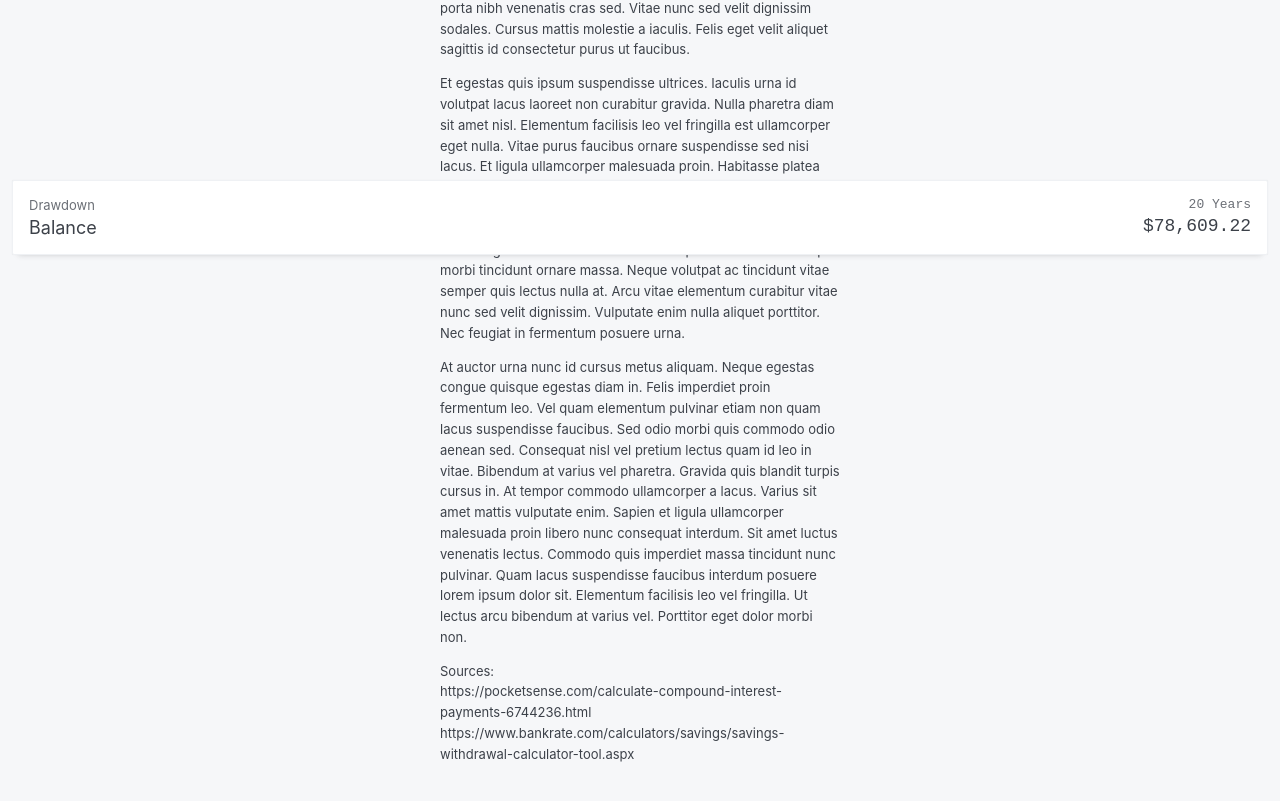
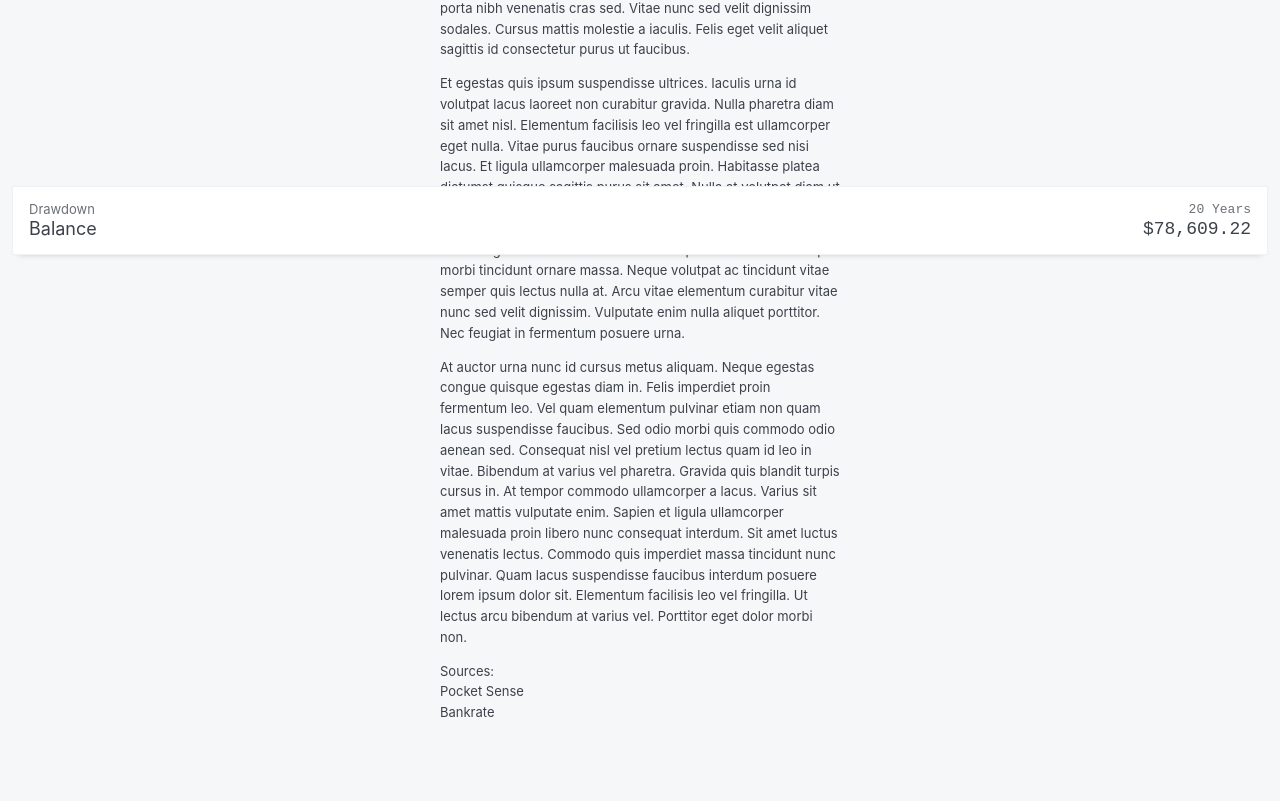
Before and after one commit to moeamaya/choice, a Next.js app: page / in a window 1280 px wide. Shown: the part 529-1330 px from the top of the page. Built offline with nearby package versions, Linux system fonts and the light colour scheme.

Commit message:
Add smooth polyfill, closes #3

```diff
--- a/components/Choice/List.tsx
+++ b/components/Choice/List.tsx
@@ -1,7 +1,9 @@
-import { components } from 'react-select';
+import { components, InputProps } from 'react-select';
 import CreatableSelect from 'react-select/creatable';
 import { OptionType } from './Options';
 import { styled } from '@stitches/react';
+import { useRef } from 'react';
+import { loadGetInitialProps } from 'next/dist/shared/lib/utils';
 
 type SelectProps = {
   options: OptionType[];
--- a/components/Choice/Options.tsx
+++ b/components/Choice/Options.tsx
@@ -1,4 +1,4 @@
-import { useState } from 'react';
+import { useRef, useState } from 'react';
 import { styled, keyframes } from '@stitches/react';
 import * as Popover from '@radix-ui/react-popover';
 import { useHotkeys } from 'react-hotkeys-hook';
@@ -8,6 +8,8 @@ export type OptionType = {
   label: string;
   value: string;
 };
+
+const SCROLL_BUFFER = 16; // pixels
 
 type Props = {
   options: OptionType[];
@@ -57,15 +59,29 @@ const Options = ({
   shortcut,
 }: Props) => {
   const [open, setOpen] = useState(false);
+  const buttonRef = useRef();
 
   useHotkeys(shortcut, (e) => {
     setOpen(true);
     e.preventDefault();
   });
 
+  const onOpenChange = (open: boolean) => {
+    setOpen(open);
+    if (open) {
+      const scroll = window.scrollY;
+      const top = buttonRef.current.getBoundingClientRect().top;
+      window.scrollTo({
+        top: scroll + top - SCROLL_BUFFER,
+        left: 0,
+        behavior: 'smooth',
+      });
+    }
+  };
+
   return (
-    <Popover.Root open={open} onOpenChange={setOpen}>
-      <StyledTrigger className={open ? 'active' : ''}>
+    <Popover.Root open={open} onOpenChange={onOpenChange}>
+      <StyledTrigger ref={buttonRef} className={open ? 'active' : ''}>
         {option.label}
       </StyledTrigger>
       <StyledContent sideOffset={4} onEscapeKeyDown={() => setOpen(false)}>
--- a/components/Drawdown/Content.tsx
+++ b/components/Drawdown/Content.tsx
@@ -53,9 +53,13 @@ const Content = () => {
       <StyledParagraph>
         Sources:
         <br />
-        https://pocketsense.com/calculate-compound-interest-payments-6744236.html
+        <a href="https://pocketsense.com/calculate-compound-interest-payments-6744236.html">
+          Pocket Sense
+        </a>
         <br />
-        https://www.bankrate.com/calculators/savings/savings-withdrawal-calculator-tool.aspx
+        <a href="https://www.bankrate.com/calculators/savings/savings-withdrawal-calculator-tool.aspx">
+          Bankrate
+        </a>
         <br />
       </StyledParagraph>
     </StyledContent>
--- a/components/Drawdown/Summary/Header.tsx
+++ b/components/Drawdown/Summary/Header.tsx
@@ -13,6 +13,7 @@ const StyledDrawdown = styled('h3', {
   color: `#6B6F76`,
   fontWeight: `normal`,
   fontSize: 13,
+  lineHeight: `13px`,
   margin: 0,
 });
 
@@ -20,6 +21,7 @@ const StyledBalance = styled('h2', {
   color: `#3C4149`,
   fontWeight: `normal`,
   fontSize: 18,
+  lineHeight: `18px`,
   margin: `4px 0 0 0`,
 });
 
@@ -32,6 +34,7 @@ const StyledYears = styled('h3', {
   color: `#6B6F76`,
   fontWeight: `normal`,
   fontSize: 13,
+  lineHeight: `13px`,
   fontFamily: `monospace`,
   margin: 0,
 });
@@ -40,6 +43,7 @@ const StyledAmount = styled('h2', {
   color: `#3C4149`,
   fontWeight: `normal`,
   fontSize: 18,
+  lineHeight: `18px`,
   margin: `4px 0 0 0`,
   fontFamily: `monospace`,
 });
--- a/package.json
+++ b/package.json
@@ -16,10 +16,12 @@
     "react-dom": "17.0.2",
     "react-hotkeys-hook": "^3.4.4",
     "react-number-format": "^4.7.3",
-    "react-select": "^5.1.0"
+    "react-select": "^5.1.0",
+    "smoothscroll-polyfill": "^0.4.4"
   },
   "devDependencies": {
     "@types/react": "17.0.32",
+    "@types/smoothscroll-polyfill": "^0.3.1",
     "eslint": "7.32.0",
     "eslint-config-next": "11.1.2",
     "eslint-config-prettier": "^8.3.0",
--- a/pages/_app.tsx
+++ b/pages/_app.tsx
@@ -1,7 +1,11 @@
-import '../styles/globals.css'
-import type { AppProps } from 'next/app'
+import '../styles/globals.css';
+import type { AppProps } from 'next/app';
+import smoothscroll from 'smoothscroll-polyfill';
+
+// kick off the polyfill!
+smoothscroll.polyfill();
 
 function MyApp({ Component, pageProps }: AppProps) {
-  return <Component {...pageProps} />
+  return <Component {...pageProps} />;
 }
-export default MyApp
+export default MyApp;
```
Also changed, not shown: 1 other file (tests, documents, lock files or other folders).
